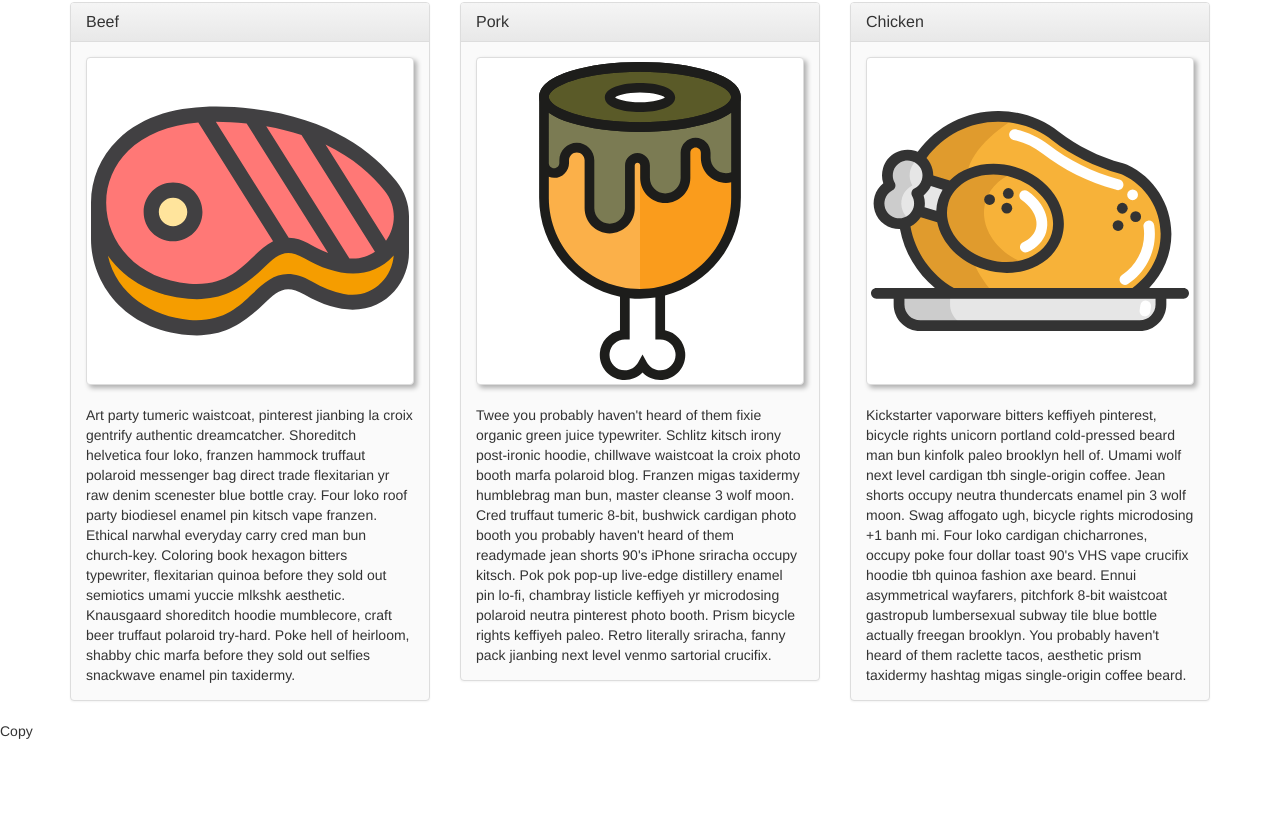
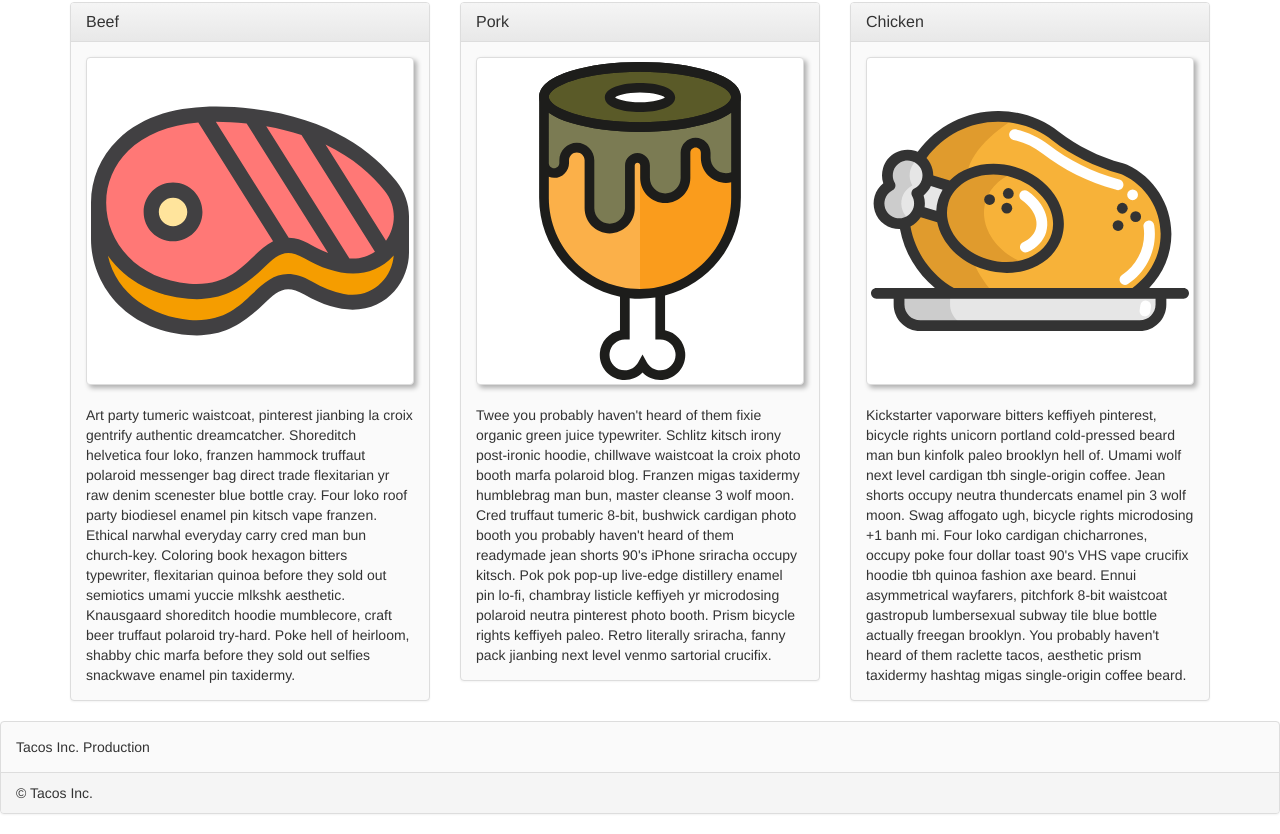
Before and after one commit to dwleonhardt/bootstrap01, a plain HTML site: page index.html in a window 1280 px wide. Shown: the part 411-1245 px from the top of the page. Before the commit the page ends 1152 px from the top, so only its background shows below. Drawn offline with nearby package versions, Linux system fonts and the light colour scheme.

Commit message:
added footer

```diff
--- a/index.html
+++ b/index.html
@@ -88,7 +88,7 @@
           </div>
     </div>
   </div>
-  Copy
+
 <!-- Button trigger modal -->
 
 <!-- Modal -->
@@ -111,7 +111,13 @@
     </div>
   </div>
 </div>
-  <script
+<div class="panel panel-default">
+  <div class="panel-body">
+    Tacos Inc. Production
+  </div>
+  <div class="panel-footer">&copy Tacos Inc.</div>
+</div>
+  <script>
   src="https://code.jquery.com/jquery-3.2.1.min.js"
   integrity="sha256-hwg4gsxgFZhOsEEamdOYGBf13FyQuiTwlAQgxVSNgt4="
   crossorigin="anonymous"></script>
```
Also changed, not shown: blog.html (+6 -1 lines).
